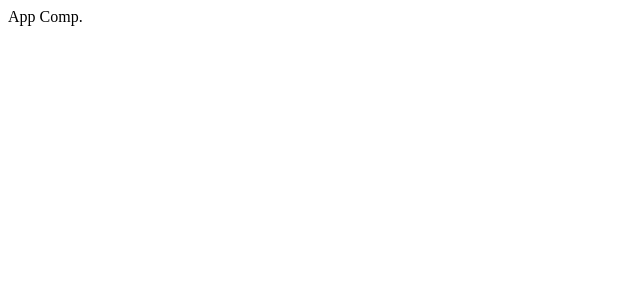
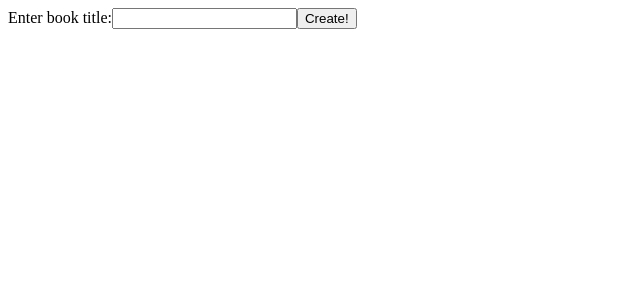
Before and after one commit to me-coderaider/react-form-handling, a React (Create React App) app: page / in a window 1280 px wide. Shown: the top 300 px of the page, without its empty margins (0-640 px from the left). Built offline with nearby package versions, Linux system fonts and the light colour scheme.

Commit message:
getting book title from bookCreate - CHILD-TO-PARENT

```diff
--- a/src/App.js
+++ b/src/App.js
@@ -1,5 +1,18 @@
+import { useState } from "react";
+import BookCreate from "./components/BookCreate";
+
 function App() {
-    return <div>App Comp.</div>;
+    const [books, setBooks] = useState([]);
+
+    const createBook = (title) => {
+        console.log("Entered Book name is:", title);
+    };
+
+    return (
+        <div>
+            <BookCreate onCreate={createBook} />
+        </div>
+    );
 }
 
 export default App;
--- a/src/components/BookCreate.js
+++ b/src/components/BookCreate.js
@@ -1,5 +1,28 @@
-function BookCreate() {
-    return <div>Book Create Component</div>;
+import { useState } from "react";
+
+function BookCreate({ onCreate }) {
+    const [title, setTitle] = useState("");
+
+    const handleChange = (event) => {
+        setTitle(event.target.value);
+    };
+
+    const submitHandler = (event) => {
+        event.preventDefault();
+
+        onCreate(title);
+        setTitle("");
+    };
+
+    return (
+        <div>
+            <form onSubmit={submitHandler}>
+                <label>Enter book title:</label>
+                <input value={title} onChange={handleChange} />
+                <button>Create!</button>
+            </form>
+        </div>
+    );
 }
 
 export default BookCreate;
```
